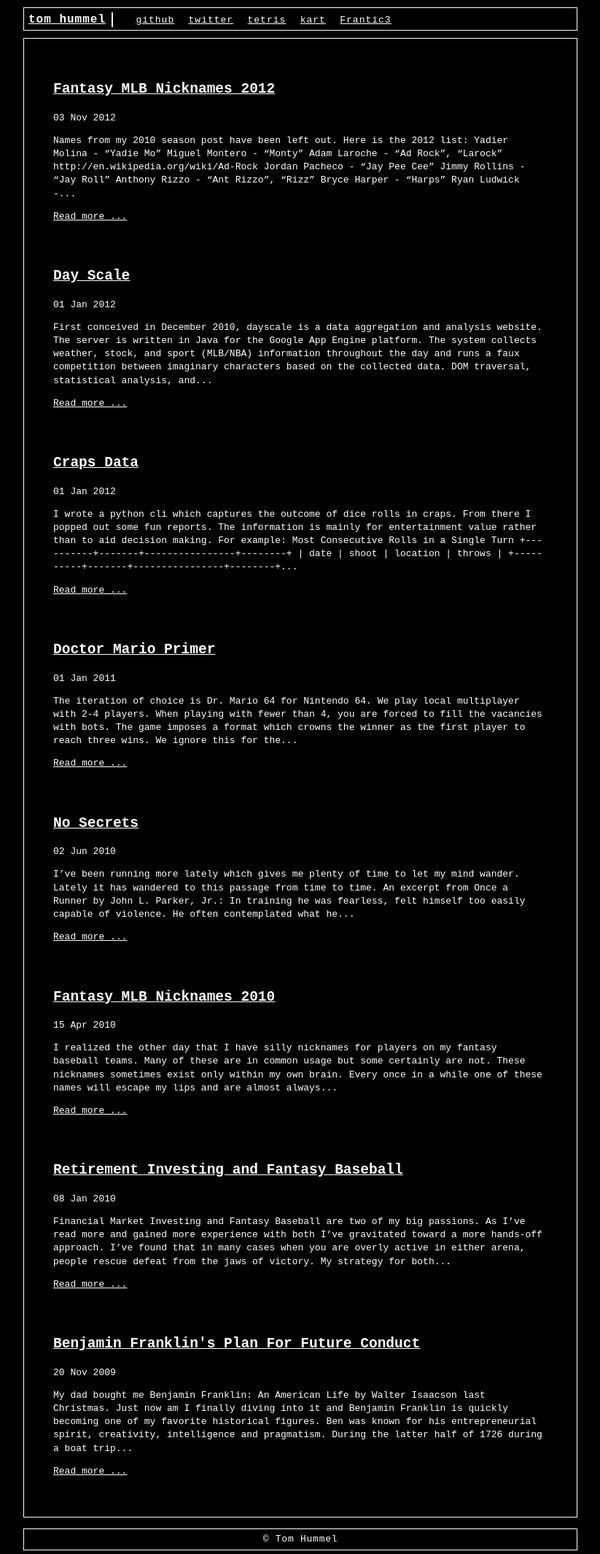
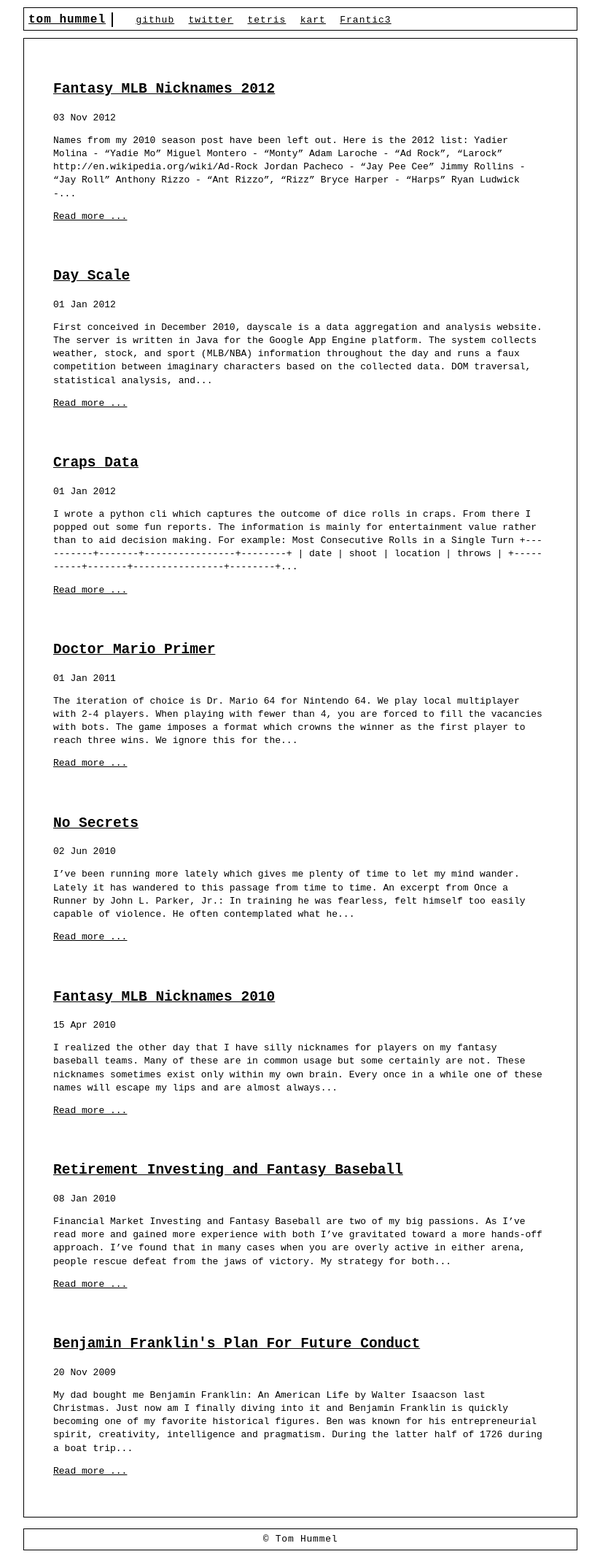
Before and after one commit to tphummel/blog, a Jekyll site: the page built from index.html, in a window 1280 px wide. Shown: the whole page at 73% size, without its empty margins (228-1051 px from the left). Built offline with Jekyll 4.4.1, drawn with Linux system fonts in a browser that asks for light colours; Markdown is read by kramdown in place of the engine named in the settings.

Commit message:
changed from white on black to black on white

```diff
--- a/css/th.css
+++ b/css/th.css
@@ -1,14 +1,14 @@
 body {
-color: #FFF;
+color: #000;
 font-family: courier new, courier, monospace;
 font-size: small;
-background-color: #000;
+background-color: #FFF;
 text-align:center;
 }
-a:link 		{color:#FFF; text-decoration:underline; }
-a:visited 	{color:#FFF; text-decoration:underline; }
-a:hover 	{color:#FFF; text-decoration:none; }
-a:active 	{color:#FFF; text-decoration:underline; }
+a:link 		{color:#000; text-decoration:underline; }
+a:visited 	{color:#000; text-decoration:underline; }
+a:hover 	{color:#000; text-decoration:none; }
+a:active 	{color:#000; text-decoration:underline; }
 a img {border: none;}
 
 #master-block{
@@ -23,7 +23,7 @@ min-height: 600px;
 font-size: medium;
 margin-bottom: 10px;
 padding: 5px 0px 5px 5px;
-border: 1px solid #FFF;
+border: 1px solid #000;
 height: 20px;
 letter-spacing: 0.75px;
 }
@@ -36,7 +36,7 @@ width: 50%;
 #header span#main-title {
 font-size: medium;
 font-weight: bold;
-border-right: 2px solid #FFF;
+border-right: 2px solid #000;
 margin-right: 20px;
 }
 #header span{
@@ -48,7 +48,7 @@ padding: 1px 8px 1px 1px;
 
 #body-area{
 /*width: 868px; */
-border: 1px solid #FFF;
+border: 1px solid #000;
 min-height: 475px;
 margin-bottom: 15px;
 /*padding: 25;*/
@@ -65,7 +65,7 @@ font-weight: bolder;
 
 #footer {
 width: 708px;
-border: 1px solid #FFF;
+border: 1px solid #000;
 padding: 5px 25px;
 text-align: center;
 margin-bottom: 5px;
@@ -74,18 +74,18 @@ letter-spacing: 0.75px;
 
 /* tom */
 table {
-  border: 1px solid black;
+  border: 1px solid white;
   padding: 5px;
   margin: 0 auto;
 }
 th {
-  border: 1px solid white;
+  border: 1px solid black;
   padding: 5px;
   text-align: center;
   font-weight: bold;
 }
 td {
-  border: 1px solid white;
+  border: 1px solid black;
   padding: 5px;
   text-align: right;
 }
```
